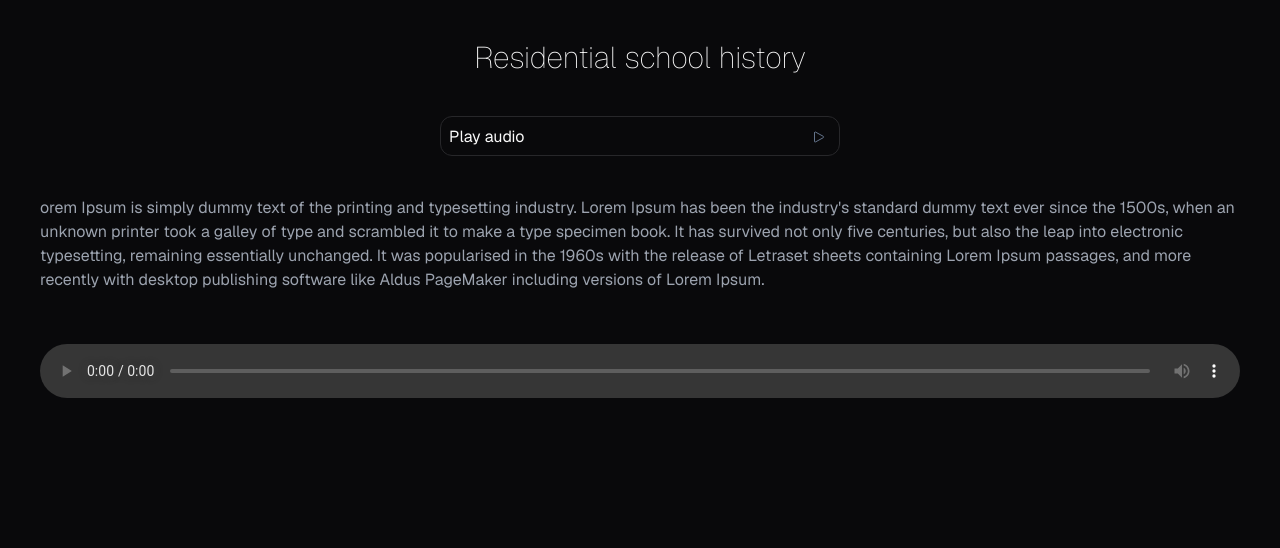
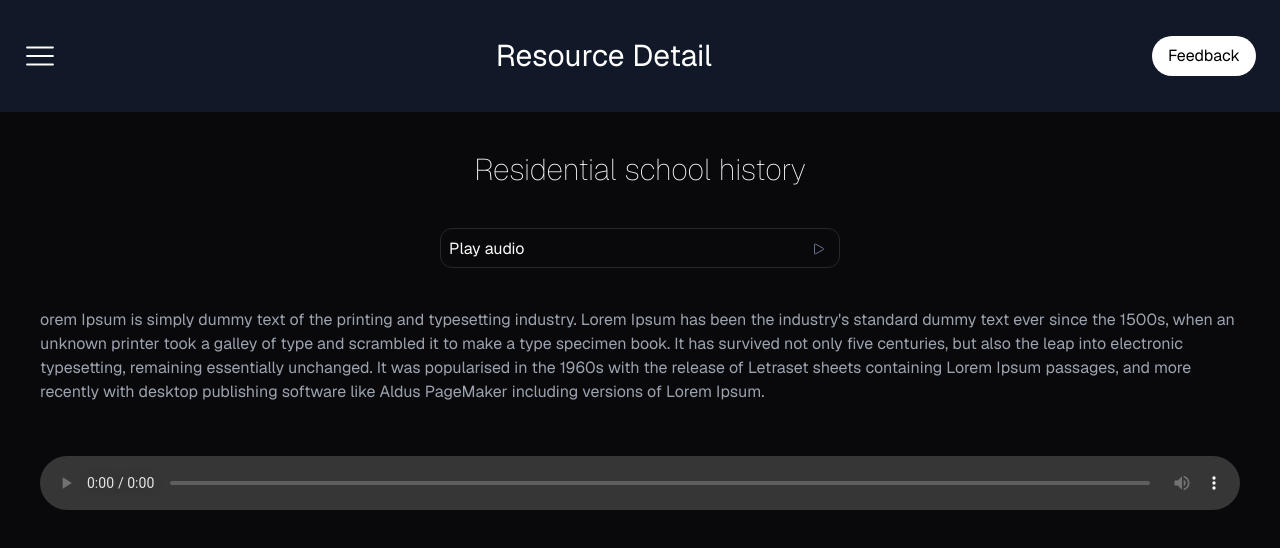
Before and after one commit to Builder-s-League/BuildersLeague-Edition1, a Next.js app: page /emp/resources in a window 1280 px wide. Shown: the top 548 px of the page. Built offline with nearby package versions, Linux system fonts and the light colour scheme.

Commit message:
Topic Detail Pagr

```diff
--- a/src/app/emp/resources/page.tsx
+++ b/src/app/emp/resources/page.tsx
@@ -1,5 +1,5 @@
 import { Resource } from '@/components/Resource'
-import { useState } from 'react'
+import { HamburgerMenuIcon } from '@radix-ui/react-icons'
 
 export default function Page() {
   // const supabase = createBrowserClient()
@@ -12,5 +12,18 @@ export default function Page() {
   //   getData()
   // }, [])
 
-  return <Resource />
+  return (
+    <>
+      <nav className="flex h-28 w-full items-center justify-between bg-gray-900 px-6 py-4 text-white">
+        <button className="text-white focus:outline-none">
+          <HamburgerMenuIcon className="h-8 w-8" />
+        </button>
+        <h1 className="text-3xl">Resource Detail</h1>
+        <button className="text-smp rounded-full bg-white px-4 py-2 text-black">
+          Feedback
+        </button>
+      </nav>
+      <Resource />
+    </>
+  )
 }
```
